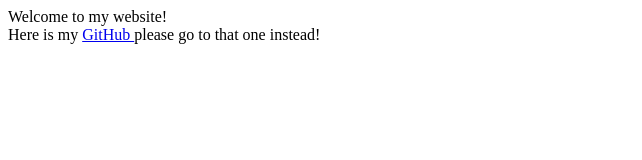
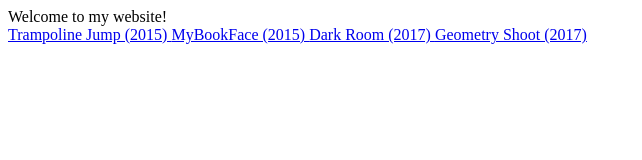
Before and after one commit to tinichu316/tinichu316.github.io, a plain HTML site: page index.html in a window 1280 px wide. Shown: the whole page, without its empty margins (0-642 px from the left). Drawn offline with Linux system fonts and the light colour scheme.

Commit message:
Updated index

```diff
--- a/index.html
+++ b/index.html
@@ -11,8 +11,15 @@
 
 <body>
 Welcome to my website! </br>
-Here is my <a target = "_blank" href = "https://github.com/tinichu316"> GitHub </a>
-please go to that one instead!
+
+<a target = "_blank" href = "pages/"> Trampoline Jump (2015) </a>
+
+<a target = "_blank" href = "pages/"> MyBookFace (2015) </a>
+
+<a target = "_blank" href = "pages/"> Dark Room (2017) </a>
+
+<a target = "_blank" href = "pages/GeometryShoot/index.html"> Geometry Shoot (2017) </a>
+
 
 
 </body>
```
